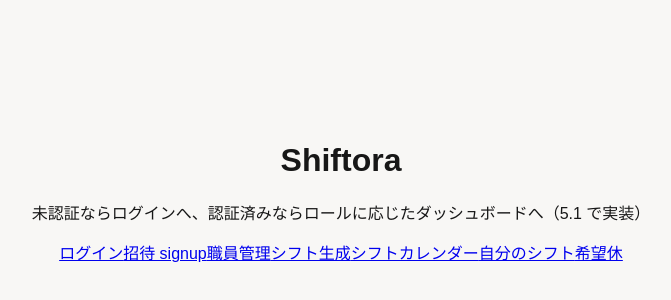
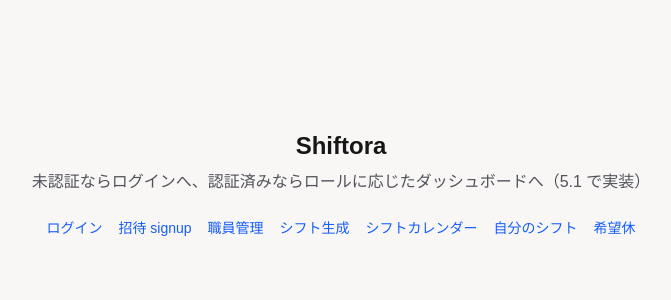
Before and after one commit to Kamon-Tahara-504/Shiftora, a Next.js app in the folder frontend/: page / in a window 1280 px wide. Shown: the part 216-516 px from the top of the page, without its empty margins (299-970 px from the left). Built offline with nearby package versions, Linux system fonts and the light colour scheme; no server answers.

Commit message:
fix: Tailwind解決の安定化のためNext設定とグローバルCSSの読み込みを調整

```diff
--- a/frontend/next.config.ts
+++ b/frontend/next.config.ts
@@ -4,6 +4,9 @@ import path from "node:path";
 const nextConfig: NextConfig = {
   turbopack: {
     root: path.resolve(__dirname),
+    resolveAlias: {
+      tailwindcss: path.resolve(__dirname, "node_modules/tailwindcss"),
+    },
   },
 };
 
--- a/frontend/src/app/globals.css
+++ b/frontend/src/app/globals.css
@@ -1,6 +1,4 @@
-@tailwind base;
-@tailwind components;
-@tailwind utilities;
+@import "tailwindcss";
 
 :root {
   --background: #f8f7f5;
```
